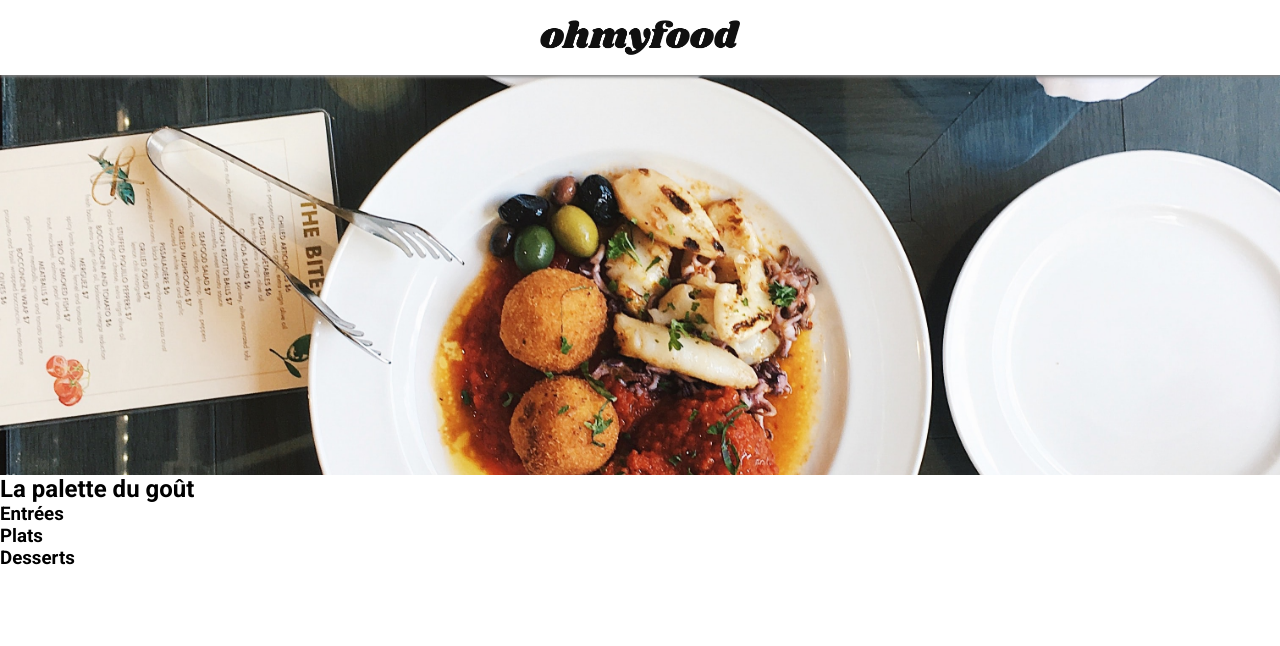
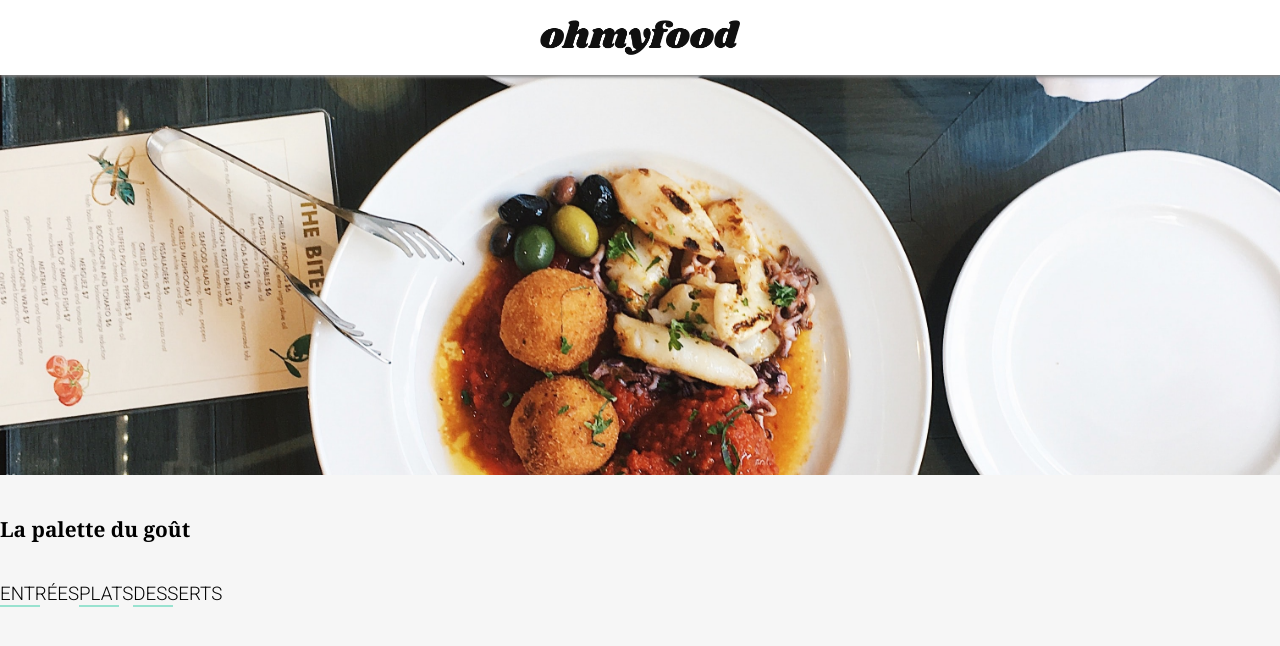
Before and after one commit to bertrand-d/oh-my-food-react, a React (Create React App) app in the folder front/: page /restaurant/0 in a window 1280 px wide. Shown: the top 646 px of the page. Built offline with nearby package versions, Linux system fonts and the light colour scheme; a web font is replaced by a local one.

Commit message:
category title

```diff
--- a/front/src/css/base/_typography.scss
+++ b/front/src/css/base/_typography.scss
@@ -19,5 +19,21 @@ p {
 }
 
 .second-title {
-    font-size: 1.3rem;;
+    font-size: 1.3rem;
+
+    &.script {
+        font-family: $font-family-serif;
+    }
 }
+
+.category-title {
+    font-weight: 300;
+    text-transform: uppercase;
+
+    &:after {
+        content:"";
+        display:block;
+        border-bottom: 2px solid $tertiary;
+        width: 40px;
+    }
+}
--- a/front/src/css/pages/_restaurant-page.scss
+++ b/front/src/css/pages/_restaurant-page.scss
@@ -8,4 +8,18 @@
             @extend .img-size;
         }
     }
+
+    .menu {
+        background: $medium-grey;
+
+        &-content {
+            @extend .max-container;
+            padding: 40px 0;
+        }
+
+        &-container {
+            margin: 40px 0;
+            display: flex;
+        }
+    }
 }
--- a/front/src/pages/RestaurantPage.js
+++ b/front/src/pages/RestaurantPage.js
@@ -5,19 +5,20 @@ function RestaurantPage() {
                 <img src={"/restaurants/la_note_enchantee.jpg" } alt="restaurant"></img>
             </div>
             <section className="menu">
-                <h2 className="main-subtitle-script">La palette du goût</h2>
+                <div className="menu-content">
+                    <h2 className="second-title script">La palette du goût</h2>
                     <div className="menu-container">
                         <div className="menu-column">
-                        <h3 className="starters">Entrées</h3>
+                            <h3 className="category-title">Entrées</h3>
                         </div>
                         <div className="menu-column">
-                        <h3 className="dishes">Plats</h3>
+                            <h3 className="category-title">Plats</h3>
                         </div>
                         <div className="menu-column">
-                        <h3 className="desserts">Desserts</h3>
+                            <h3 className="category-title">Desserts</h3>
                         </div>
                     </div>
-
+                </div>
             </section>
         </div>
     );
```
Lines whose indentation alone changed are shown as unchanged.
